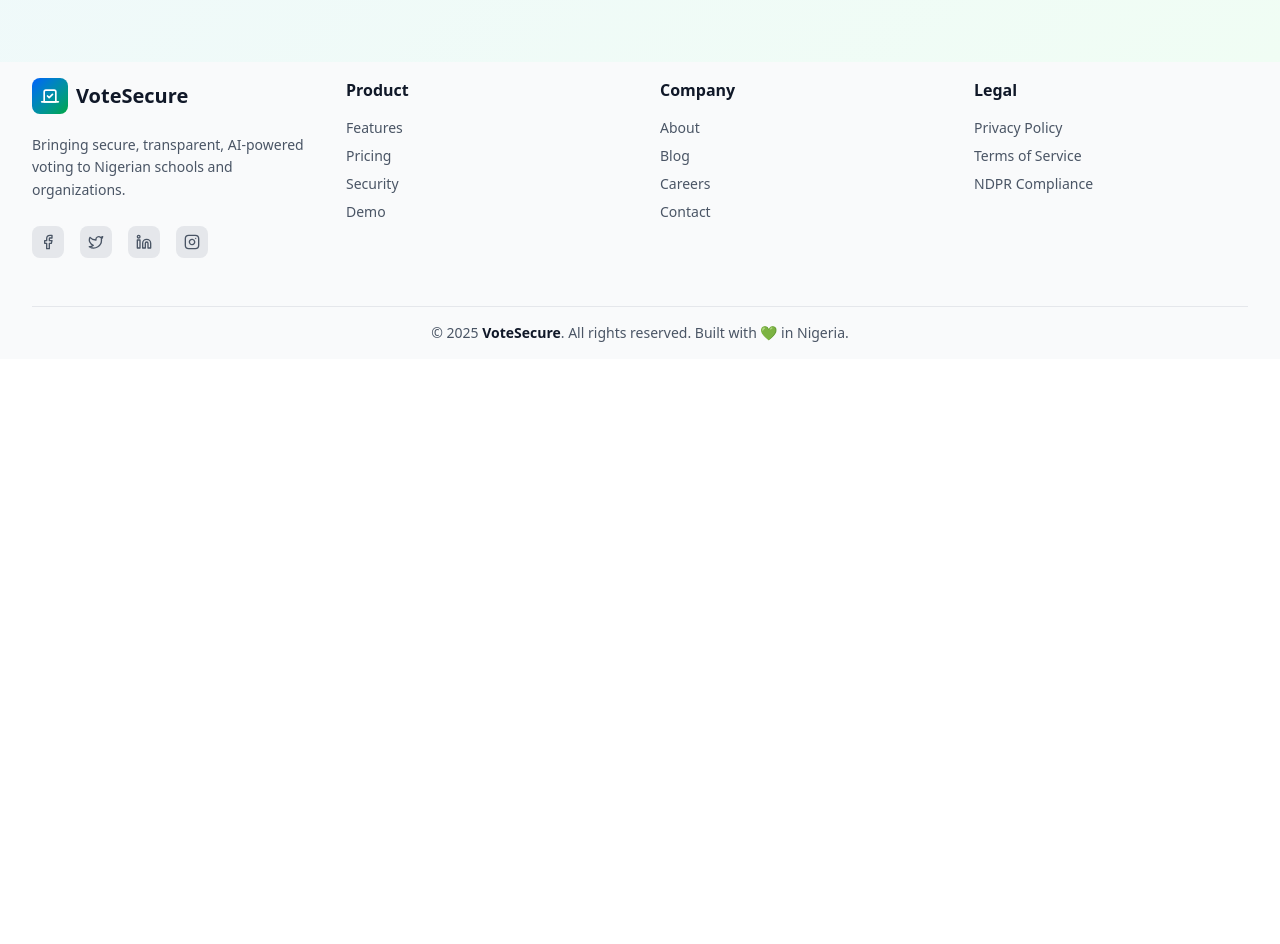
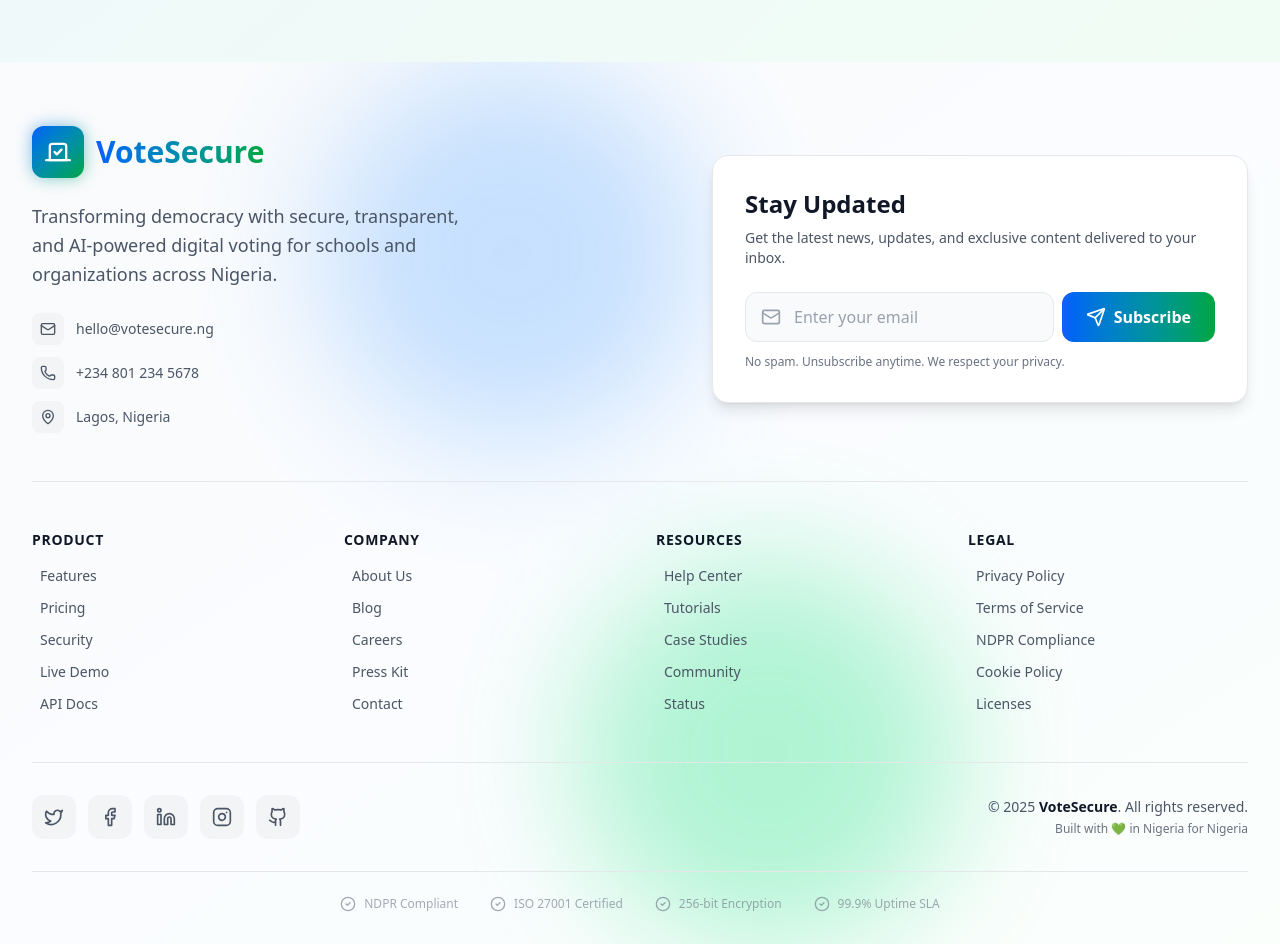
Before and after one commit to Bejide-123/VoteSecure, a React (Vite) app: page /#/ in a window 1280 px wide. Shown: the part 3020-3964 px from the top of the page. Before the commit the page ends 3379 px from the top, so only its background shows below. Built offline with nearby package versions, Linux system fonts and the light colour scheme.

Commit message:
Fixed footer

```diff
--- a/src/Components/Footer.tsx
+++ b/src/Components/Footer.tsx
@@ -1,132 +1,313 @@
-import { Vote, Facebook, Twitter, Linkedin, Instagram } from "lucide-react";
+import React, { useState } from 'react';
+import {
+  Vote,
+  Facebook,
+  Twitter,
+  Linkedin,
+  Instagram,
+  Mail,
+  MapPin,
+  Phone,
+  Send,
+  CheckCircle2,
+  Github
+} from "lucide-react";
 
-const Footer = () => {
+// ===== TYPE DEFINITIONS =====
+interface FooterLink {
+  name: string;
+  href: string;
+}
+
+interface FooterSection {
+  title: string;
+  links: FooterLink[];
+}
+
+const Footer: React.FC = () => {
+  // ===== STATE =====
+  const [email, setEmail] = useState('');
+  const [isSubscribed, setIsSubscribed] = useState(false);
+  const [isSubmitting, setIsSubmitting] = useState(false);
+
+  // ===== DATA =====
+  const footerSections: FooterSection[] = [
+    {
+      title: "Product",
+      links: [
+        { name: "Features", href: "#features" },
+        { name: "Pricing", href: "#pricing" },
+        { name: "Security", href: "#security" },
+        { name: "Live Demo", href: "#demo" },
+        { name: "API Docs", href: "#api" }
+      ]
+    },
+    {
+      title: "Company",
+      links: [
+        { name: "About Us", href: "#about" },
+        { name: "Blog", href: "#blog" },
+        { name: "Careers", href: "#careers" },
+        { name: "Press Kit", href: "#press" },
+        { name: "Contact", href: "#contact" }
+      ]
+    },
+    {
+      title: "Resources",
+      links: [
+        { name: "Help Center", href: "#help" },
+        { name: "Tutorials", href: "#tutorials" },
+        { name: "Case Studies", href: "#cases" },
+        { name: "Community", href: "#community" },
+        { name: "Status", href: "#status" }
+      ]
+    },
+    {
+      title: "Legal",
+      links: [
+        { name: "Privacy Policy", href: "#privacy" },
+        { name: "Terms of Service", href: "#terms" },
+        { name: "NDPR Compliance", href: "#ndpr" },
+        { name: "Cookie Policy", href: "#cookies" },
+        { name: "Licenses", href: "#licenses" }
+      ]
+    }
+  ];
+
+  const socialLinks = [
+    { Icon: Twitter, href: "https://twitter.com/votesecure", label: "Twitter" },
+    { Icon: Facebook, href: "https://facebook.com/votesecure", label: "Facebook" },
+    { Icon: Linkedin, href: "https://linkedin.com/company/votesecure", label: "LinkedIn" },
+    { Icon: Instagram, href: "https://instagram.com/votesecure", label: "Instagram" },
+    { Icon: Github, href: "https://github.com/votesecure", label: "GitHub" }
+  ];
+
+  // ===== EVENT HANDLERS =====
+  const handleNewsletterSubmit = () => {
+    if (!email || !email.includes('@')) {
+      alert('Please enter a valid email address');
+      return;
+    }
+
+    setIsSubmitting(true);
+
+    // Simulate API call (replace with real API later)
+    setTimeout(() => {
+      setIsSubscribed(true);
+      setIsSubmitting(false);
+      setEmail('');
+
+      // Reset success message after 5 seconds
+      setTimeout(() => setIsSubscribed(false), 5000);
+    }, 1000);
+  };
+
   return (
-    <footer className="bg-gray-50 dark:bg-gray-950 text-gray-600 dark:text-gray-400 py-4 px-4 sm:px-6 lg:px-8 transition-colors duration-500">
-      <div className="max-w-7xl mx-auto">
-        {/* ===== Top Section ===== */}
-        <div className="grid md:grid-cols-4 gap-10 mb-12">
-          {/* Brand */}
+    <footer className="relative bg-gradient-to-br from-gray-50 via-blue-50/30 to-green-50/30 dark:from-gray-900 dark:via-gray-900 dark:to-gray-950 text-gray-700 dark:text-gray-300 overflow-hidden transition-colors duration-300">
+      {/* ===== BACKGROUND PATTERN ===== */}
+      {/* Light mode: subtle blue/green tint */}
+      {/* Dark mode: glowing effect */}
+      <div className="absolute inset-0 opacity-30 dark:opacity-5">
+        <div className="absolute top-0 left-1/4 w-96 h-96 bg-blue-400 dark:bg-blue-500 rounded-full blur-3xl" />
+        <div className="absolute bottom-0 right-1/4 w-96 h-96 bg-green-400 dark:bg-green-500 rounded-full blur-3xl" />
+      </div>
+
+      <div className="relative max-w-7xl mx-auto px-4 sm:px-6 lg:px-8">
+
+        {/* ===== TOP SECTION (Newsletter + Brand) ===== */}
+        <div className="pt-16 pb-12 border-b border-gray-200 dark:border-gray-800">
+          <div className="grid lg:grid-cols-2 gap-12 items-center">
+
+            {/* Left: Brand + Description */}
             <div>
-            <div className="flex items-center gap-2 mb-5">
-              <div className="bg-gradient-to-br from-blue-600 to-green-600 p-2 rounded-lg">
-                <Vote className="w-5 h-5 text-white" />
+              <div className="flex items-center gap-3 mb-6 group cursor-pointer">
+                <div className="relative">
+                  <div className="absolute inset-0 bg-gradient-to-br from-blue-600 to-green-600 rounded-xl blur opacity-50 group-hover:opacity-75 transition-opacity" />
+                  <div className="relative bg-gradient-to-br from-blue-600 to-green-600 p-3 rounded-xl group-hover:scale-110 transition-transform duration-300">
+                    <Vote className="w-7 h-7 text-white" />
                   </div>
-              <span className="text-xl font-bold text-gray-900 dark:text-white">
+                </div>
+                <span className="text-3xl font-bold bg-gradient-to-r from-blue-600 to-green-600 bg-clip-text text-transparent">
                   VoteSecure
                 </span>
               </div>
-            <p className="text-sm leading-relaxed">
-              Bringing secure, transparent, AI-powered voting to Nigerian schools
-              and organizations.
+
+              <p className="text-gray-600 dark:text-gray-400 text-lg mb-6 leading-relaxed max-w-md">
+                Transforming democracy with secure, transparent, and AI-powered digital voting for schools and organizations across Nigeria.
               </p>
 
-            {/* Social Links */}
-            <div className="flex gap-4 mt-6">
-              {[Facebook, Twitter, Linkedin, Instagram].map((Icon, i) => (
+              {/* Contact Info */}
+              <div className="space-y-3">
                 <a
-                  key={i}
-                  href="#"
-                  className="p-2 rounded-lg bg-gray-200 dark:bg-gray-800 hover:bg-gradient-to-br hover:from-blue-600 hover:to-green-600 hover:text-white transition-all duration-300"
+                  href="mailto:hello@votesecure.ng"
+                  className="flex items-center gap-3 text-gray-600 dark:text-gray-400 hover:text-green-600 dark:hover:text-green-400 transition-colors group"
                 >
-                  <Icon className="w-4 h-4" />
+                  <div className="p-2 rounded-lg bg-gray-100 dark:bg-gray-800 group-hover:bg-gray-200 dark:group-hover:bg-gray-700 transition-colors">
+                    <Mail className="w-4 h-4" />
+                  </div>
+                  <span className="text-sm">hello@votesecure.ng</span>
                 </a>
+
+                <a
+                  href="tel:+2348012345678"
+                  className="flex items-center gap-3 text-gray-600 dark:text-gray-400 hover:text-green-600 dark:hover:text-green-400 transition-colors group"
+                >
+                  <div className="p-2 rounded-lg bg-gray-100 dark:bg-gray-800 group-hover:bg-gray-200 dark:group-hover:bg-gray-700 transition-colors">
+                    <Phone className="w-4 h-4" />
+                  </div>
+                  <span className="text-sm">+234 801 234 5678</span>
+                </a>
+
+                <div className="flex items-center gap-3 text-gray-600 dark:text-gray-400 group">
+                  <div className="p-2 rounded-lg bg-gray-100 dark:bg-gray-800">
+                    <MapPin className="w-4 h-4" />
+                  </div>
+                  <span className="text-sm">Lagos, Nigeria</span>
+                </div>
+              </div>
+            </div>
+
+            {/* Right: Newsletter Signup */}
+            <div className="lg:pl-12">
+              <div className="bg-white dark:bg-gradient-to-br dark:from-gray-800 dark:to-gray-900 p-8 rounded-2xl border border-gray-200 dark:border-gray-700 hover:border-gray-300 dark:hover:border-gray-600 transition-all shadow-lg dark:shadow-none">
+                <h3 className="text-2xl font-bold text-gray-900 dark:text-white mb-2">
+                  Stay Updated
+                </h3>
+                <p className="text-gray-600 dark:text-gray-400 text-sm mb-6">
+                  Get the latest news, updates, and exclusive content delivered to your inbox.
+                </p>
+
+                {isSubscribed ? (
+                  // Success Message
+                  <div className="flex items-center gap-3 p-4 rounded-xl bg-green-50 dark:bg-green-500/10 border border-green-200 dark:border-green-500/20 text-green-700 dark:text-green-400">
+                    <CheckCircle2 className="w-5 h-5 flex-shrink-0" />
+                    <span className="text-sm font-medium">
+                      Successfully subscribed! Check your inbox.
+                    </span>
+                  </div>
+                ) : (
+                  // Newsletter Input
+                  <div className="flex gap-2">
+                    <div className="flex-1 relative">
+                      <Mail className="absolute left-4 top-1/2 -translate-y-1/2 w-5 h-5 text-gray-400 dark:text-gray-500" />
+                      <input
+                        type="email"
+                        value={email}
+                        onChange={(e) => setEmail(e.target.value)}
+                        placeholder="Enter your email"
+                        className="w-full pl-12 pr-4 py-3 bg-gray-50 dark:bg-gray-900 border border-gray-200 dark:border-gray-700 rounded-xl text-gray-900 dark:text-white placeholder-gray-400 dark:placeholder-gray-500 focus:outline-none focus:border-blue-500 dark:focus:border-blue-500 transition-colors"
+                        disabled={isSubmitting}
+                      />
+                    </div>
+                    <button
+                      onClick={handleNewsletterSubmit}
+                      disabled={isSubmitting}
+                      className="group relative px-6 py-3 bg-gradient-to-r from-blue-600 to-green-600 rounded-xl font-semibold text-white hover:shadow-lg hover:shadow-blue-500/30 dark:hover:shadow-blue-500/20 hover:scale-105 active:scale-95 transition-all duration-200 disabled:opacity-50 disabled:cursor-not-allowed"
+                    >
+                      {isSubmitting ? (
+                        <span className="flex items-center gap-2">
+                          <div className="w-4 h-4 border-2 border-white border-t-transparent rounded-full animate-spin" />
+                        </span>
+                      ) : (
+                        <span className="flex items-center gap-2">
+                          <Send className="w-5 h-5" />
+                          <span className="hidden sm:inline">Subscribe</span>
+                        </span>
+                      )}
+                    </button>
+                  </div>
+                )}
+
+                <p className="text-xs text-gray-500 dark:text-gray-500 mt-3">
+                  No spam. Unsubscribe anytime. We respect your privacy.
+                </p>
+              </div>
+            </div>
+          </div>
+        </div>
+
+        {/* ===== MIDDLE SECTION (Links) ===== */}
+        <div className="py-12 border-b border-gray-200 dark:border-gray-800">
+          <div className="grid grid-cols-2 md:grid-cols-4 gap-8">
+            {footerSections.map((section, index) => (
+              <div key={index}>
+                <h4 className="text-gray-900 dark:text-white font-bold mb-4 text-sm uppercase tracking-wider">
+                  {section.title}
+                </h4>
+                <ul className="space-y-3">
+                  {section.links.map((link, linkIndex) => (
+                    <li key={linkIndex}>
+                      <a
+                        href={link.href}
+                        className="text-gray-600 dark:text-gray-400 hover:text-green-600 dark:hover:text-green-400 transition-colors text-sm flex items-center gap-2 group"
+                      >
+                        <span className="w-0 h-0.5 bg-green-600 dark:bg-green-400 group-hover:w-4 transition-all duration-300" />
+                        {link.name}
+                      </a>
+                    </li>
+                  ))}
+                </ul>
+              </div>
             ))}
           </div>
         </div>
 
-          {/* Product */}
-          <div>
-            <h4 className="text-gray-900 dark:text-white font-semibold mb-4">
-              Product
-            </h4>
-            <ul className="space-y-2 text-sm">
-              <li>
-                <a href="#" className="hover:text-blue-600 dark:hover:text-green-400 transition-colors">
-                  Features
+        {/* ===== BOTTOM SECTION (Social + Copyright) ===== */}
+        <div className="py-8">
+          <div className="flex flex-col md:flex-row justify-between items-center gap-6">
+
+            {/* Social Links */}
+            <div className="flex gap-3">
+              {socialLinks.map(({ Icon, href, label }, index) => (
+                <a
+                  key={index}
+                  href={href}
+                  target="_blank"
+                  rel="noopener noreferrer"
+                  aria-label={label}
+                  className="group relative p-3 rounded-xl bg-gray-100 dark:bg-gray-800 hover:bg-gradient-to-br hover:from-blue-600 hover:to-green-600 transition-all duration-300 hover:scale-110 active:scale-95"
+                >
+                  <Icon className="w-5 h-5 text-gray-600 dark:text-gray-400 group-hover:text-white transition-colors" />
                 </a>
-              </li>
-              <li>
-                <a href="#" className="hover:text-blue-600 dark:hover:text-green-400 transition-colors">
-                  Pricing
-                </a>
-              </li>
-              <li>
-                <a href="#" className="hover:text-blue-600 dark:hover:text-green-400 transition-colors">
-                  Security
-                </a>
-              </li>
-              <li>
-                <a href="#" className="hover:text-blue-600 dark:hover:text-green-400 transition-colors">
-                  Demo
-                </a>
-              </li>
-            </ul>
+              ))}
             </div>
 
-          {/* Company */}
-          <div>
-            <h4 className="text-gray-900 dark:text-white font-semibold mb-4">
-              Company
-            </h4>
-            <ul className="space-y-2 text-sm">
-              <li>
-                <a href="#" className="hover:text-blue-600 dark:hover:text-green-400 transition-colors">
-                  About
-                </a>
-              </li>
-              <li>
-                <a href="#" className="hover:text-blue-600 dark:hover:text-green-400 transition-colors">
-                  Blog
-                </a>
-              </li>
-              <li>
-                <a href="#" className="hover:text-blue-600 dark:hover:text-green-400 transition-colors">
-                  Careers
-                </a>
-              </li>
-              <li>
-                <a href="#" className="hover:text-blue-600 dark:hover:text-green-400 transition-colors">
-                  Contact
-                </a>
-              </li>
-            </ul>
-          </div>
-
-          {/* Legal */}
-          <div>
-            <h4 className="text-gray-900 dark:text-white font-semibold mb-4">
-              Legal
-            </h4>
-            <ul className="space-y-2 text-sm">
-              <li>
-                <a href="#" className="hover:text-blue-600 dark:hover:text-green-400 transition-colors">
-                  Privacy Policy
-                </a>
-              </li>
-              <li>
-                <a href="#" className="hover:text-blue-600 dark:hover:text-green-400 transition-colors">
-                  Terms of Service
-                </a>
-              </li>
-              <li>
-                <a href="#" className="hover:text-blue-600 dark:hover:text-green-400 transition-colors">
-                  NDPR Compliance
-                </a>
-              </li>
-            </ul>
-          </div>
-        </div>
-
-        {/* ===== Bottom Section ===== */}
-        <div className="border-t border-gray-200 dark:border-gray-800 pt-4 text-center pb-0 text-sm">
-          <p>
+            {/* Copyright */}
+            <div className="text-center md:text-right">
+              <p className="text-sm text-gray-600 dark:text-gray-500">
                 © {new Date().getFullYear()}{" "}
                 <span className="font-semibold text-gray-900 dark:text-white">
                   VoteSecure
                 </span>
-            . All rights reserved. Built with 💚 in Nigeria.
+                . All rights reserved.
               </p>
+              <p className="text-xs text-gray-500 dark:text-gray-600 mt-1">
+                Built with 💚 in Nigeria for Nigeria
+              </p>
+            </div>
+          </div>
+        </div>
+
+        {/* ===== TRUST BADGES ===== */}
+        <div className="pb-8 pt-6 border-t border-gray-200 dark:border-gray-800">
+          <div className="flex flex-wrap justify-center items-center gap-8 opacity-60 dark:opacity-50">
+            <div className="text-xs text-gray-500 dark:text-gray-600 flex items-center gap-2">
+              <CheckCircle2 className="w-4 h-4" />
+              <span>NDPR Compliant</span>
+            </div>
+            <div className="text-xs text-gray-500 dark:text-gray-600 flex items-center gap-2">
+              <CheckCircle2 className="w-4 h-4" />
+              <span>ISO 27001 Certified</span>
+            </div>
+            <div className="text-xs text-gray-500 dark:text-gray-600 flex items-center gap-2">
+              <CheckCircle2 className="w-4 h-4" />
+              <span>256-bit Encryption</span>
+            </div>
+            <div className="text-xs text-gray-500 dark:text-gray-600 flex items-center gap-2">
+              <CheckCircle2 className="w-4 h-4" />
+              <span>99.9% Uptime SLA</span>
+            </div>
+          </div>
         </div>
       </div>
     </footer>
```
Lines whose indentation alone changed are shown as unchanged.
